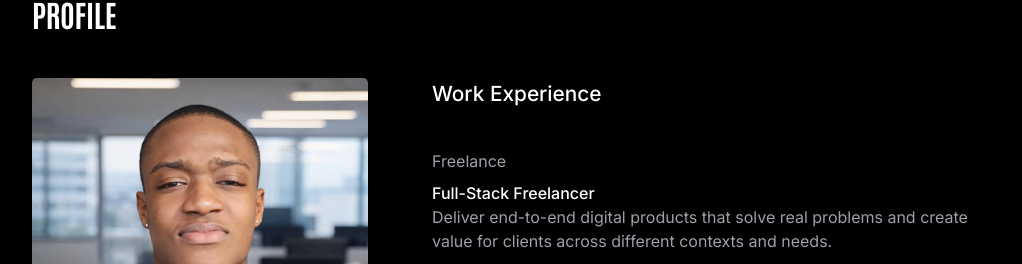
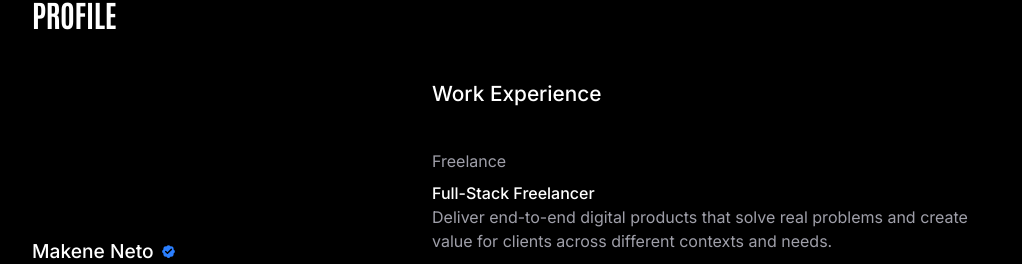
Before and after one commit to makeneto/makenedev, a React (Vite) app: page /about in a window 1280 px wide. Shown: the part 536-800 px from the top of the page, without its empty margins (128-1150 px from the left). Built offline with nearby package versions, Linux system fonts and the light colour scheme; a web font is replaced by a local one.

Commit message:
fix(profile): correct class name for profile picture component

```diff
--- a/src/components/about/ProfilePic.tsx
+++ b/src/components/about/ProfilePic.tsx
@@ -1,5 +1,5 @@
 export default function ProfilePic() {
   return (
-    <div className="profile__pic" />
+    <div className="profile-pic" />
   )
 }
```
